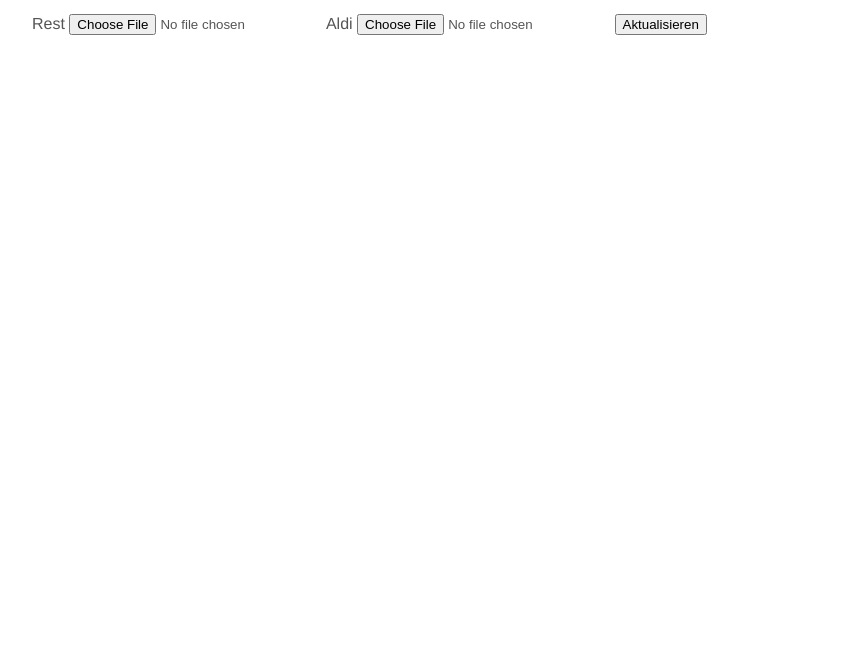
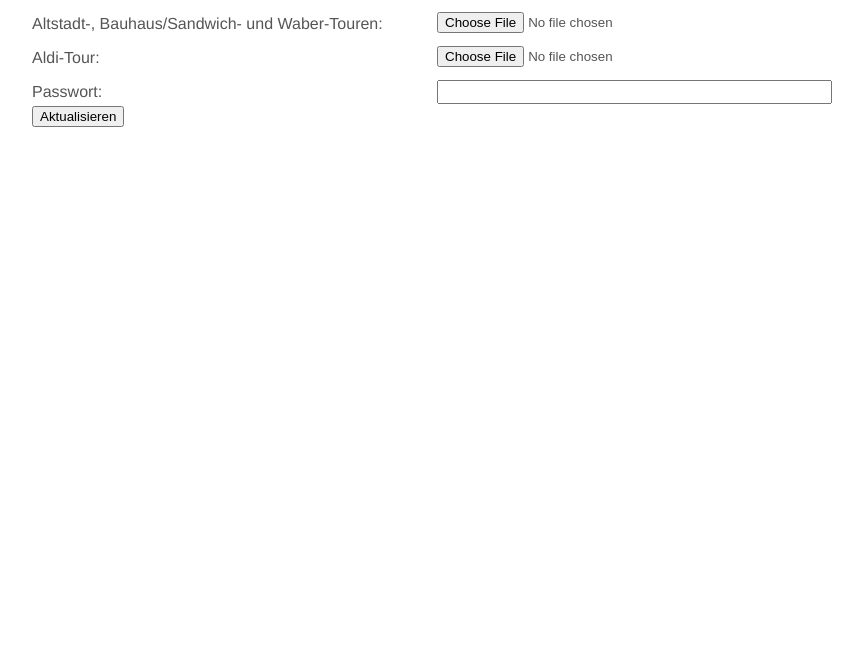
Before and after one commit to rijkt/choschtbar-demo, a plain HTML site: page upload.html in a window 1280 px wide. Shown: the part 143-800 px from the top of the page, without its empty margins (208-1071 px from the left). Drawn offline with Linux system fonts and the light colour scheme.

Commit message:
add password input and styling for upload

```diff
--- /dev/null
+++ b/upload.css
@@ -0,0 +1,7 @@
+@import './shared.css';
+
+.input-container {
+    display: grid;
+    grid-template-columns: repeat(2, 1fr);
+    gap: 10px;
+}
--- a/upload.html
+++ b/upload.html
@@ -6,15 +6,19 @@
     <title>Choschtbar Touren aktualisieren</title>
     <meta name="author" content="Pascal Ellenberger">
     <meta name="description" content="Choschtbar-Touren aktualisieren">
-    <link rel="stylesheet" href="./shared.css">
+    <link rel="stylesheet" href="./upload.css">
   </head>
   <body>
     <h1>Choschtbar Touren aktualisieren</h1>
     <form>
-      <label for="rest">Rest</label>
-      <input type="file" id="rest" accept=".pdf">
-      <label for="aldi">Aldi</label>
-      <input type="file" id="aldi" accept=".pdf">
+      <div class="input-container">
+        <label for="rest">Altstadt-, Bauhaus/Sandwich- und Waber-Touren:</label>
+        <input type="file" id="rest" accept=".pdf">
+        <label for="aldi">Aldi-Tour:</label>
+        <input type="file" id="aldi" accept=".pdf">
+        <label for="pw">Passwort:</label>
+        <input type="password" id="pw" required>
+      </div>
       <input id="upload" type="submit" value="Aktualisieren">
     </form>
     <script src="./upload.js"></script>
```
